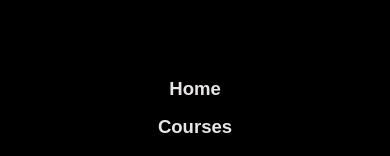
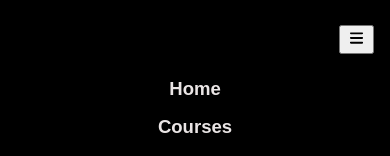
Before and after one commit to Tonyrealzy/Course-Management-App, a React (Create React App) app: page / in a window 390 px wide. Both pictures are taken after a click on the button 358 px from the left and 38 px from the top of the page. Shown: the top 156 px of the page. Built offline with nearby package versions, Linux system fonts and the light colour scheme; data requests are answered from the project's data file.

Commit message:
Completed responsiveness for both mobile and desktop

```diff
--- a/src/App.css
+++ b/src/App.css
@@ -8,6 +8,9 @@
   flex-direction: row;
   padding: 2.5rem 0 1.5rem 0;
   margin-bottom: 2rem;
+}
+.navToggleClose {
+  display: none;
 }
 .navBar {
   display: flex;
@@ -289,6 +292,19 @@
     display: block;
     position: relative;
   }
+  .navbar-open .navToggleClose {
+    display: block;
+    width: 35px;
+    top: 6%;
+    right: 4%;
+    position: absolute;
+  }
+  .navBar {
+    position: relative;
+  }
+  .navbar-close .navToggleClose {
+    display: none;
+  }
   .topNav {
     padding: 0.5rem 0 1rem 0;
     margin-bottom: 0rem;
--- a/src/components/Navbar.js
+++ b/src/components/Navbar.js
@@ -36,10 +36,13 @@ const Navbar = ({ onToggle}) => {
         </button>
 
         <div className='navBar'>
+        <button className='navToggleClose' onClick={handleToggle}>
+        <span>{hamburgerIcon}</span>
+        </button>
           <section className='navLinkCol'>
-              <button onClick={() => navigate('/')} className='navLink'>Home</button>
-              <button onClick={() => navigate('/courses')} className='navLink'>Courses</button>
-              <button className='navLink'>FAQs</button>
+              <button onClick={() => {navigate('/'); handleToggle()}} className='navLink'>Home</button>
+              <button onClick={() => {navigate('/courses'); handleToggle()}} className='navLink'>Courses</button>
+              <button className='navLink' onClick={handleToggle}>FAQs</button>
           </section>
 
           <section className='navBar-right'>
--- a/src/components/PageLayout.js
+++ b/src/components/PageLayout.js
@@ -1,29 +1,29 @@
-import React, { useState } from 'react'
+import React from 'react'
 import Navbar from './Navbar'
 import Footer from './Footer'
 
 const PageLayout = ({ children }) => {
-  const [isOpen, setIsOpen] = useState(false);
-  const mainContentRef = React.useRef(null);
+  // const [isOpen, setIsOpen] = useState(false);
+  // const mainContentRef = React.useRef(null);
 
 
-  React.useEffect(() => {
-    const handleClickOutside = (event) => {
-      if (isOpen && mainContentRef.current && !mainContentRef.current.contains(event.target)) {
-        setIsOpen(false);
-      }
-      setIsOpen(false);
-    };
+  // React.useEffect(() => {
+  //   const handleClickOutside = (event) => {
+  //     if (isOpen && mainContentRef.current && !mainContentRef.current.contains(event.target)) {
+  //       setIsOpen(false);
+  //     }
+  //     setIsOpen(false);
+  //   };
 
-    document.addEventListener('click', handleClickOutside);
-    return () => document.removeEventListener('click', handleClickOutside);
-  }, [isOpen, mainContentRef]);
+  //   document.addEventListener('click', handleClickOutside);
+  //   return () => document.removeEventListener('click', handleClickOutside);
+  // }, [isOpen, mainContentRef]);
 
   return (
     <>
     <Navbar />
 
-    <main ref={mainContentRef}>
+    <main>
         {children}
     </main>
 
```
